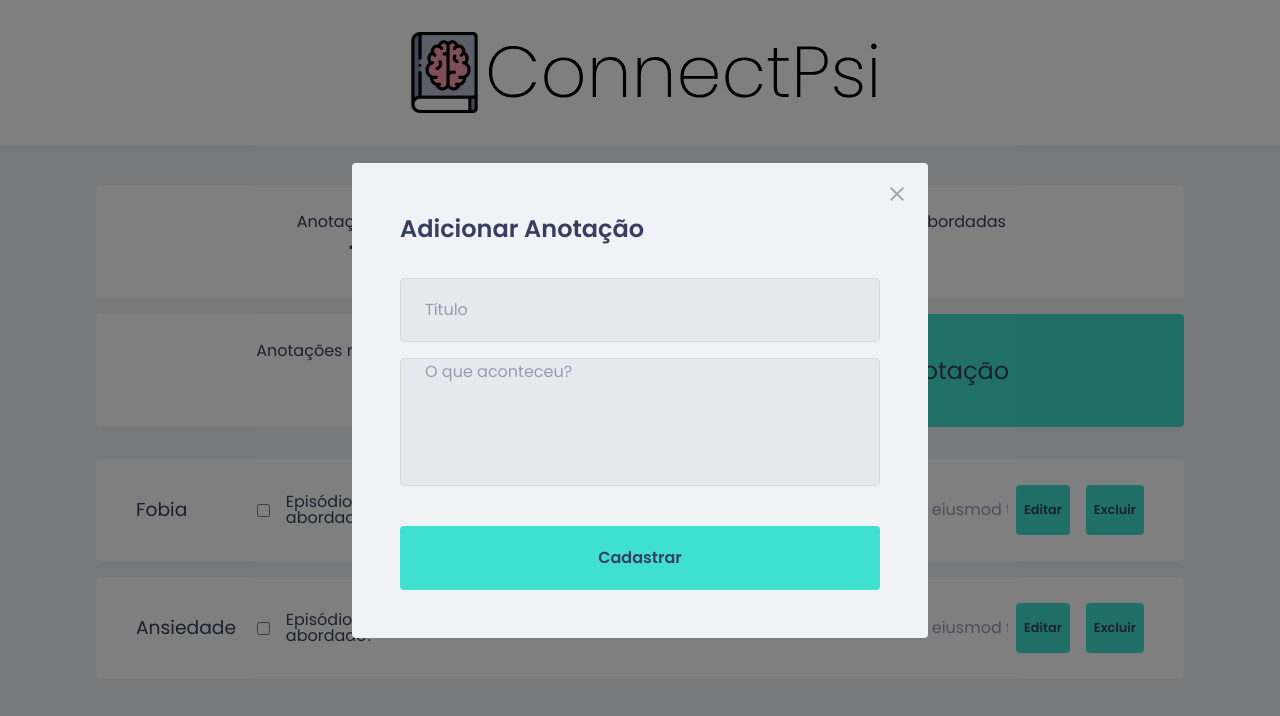
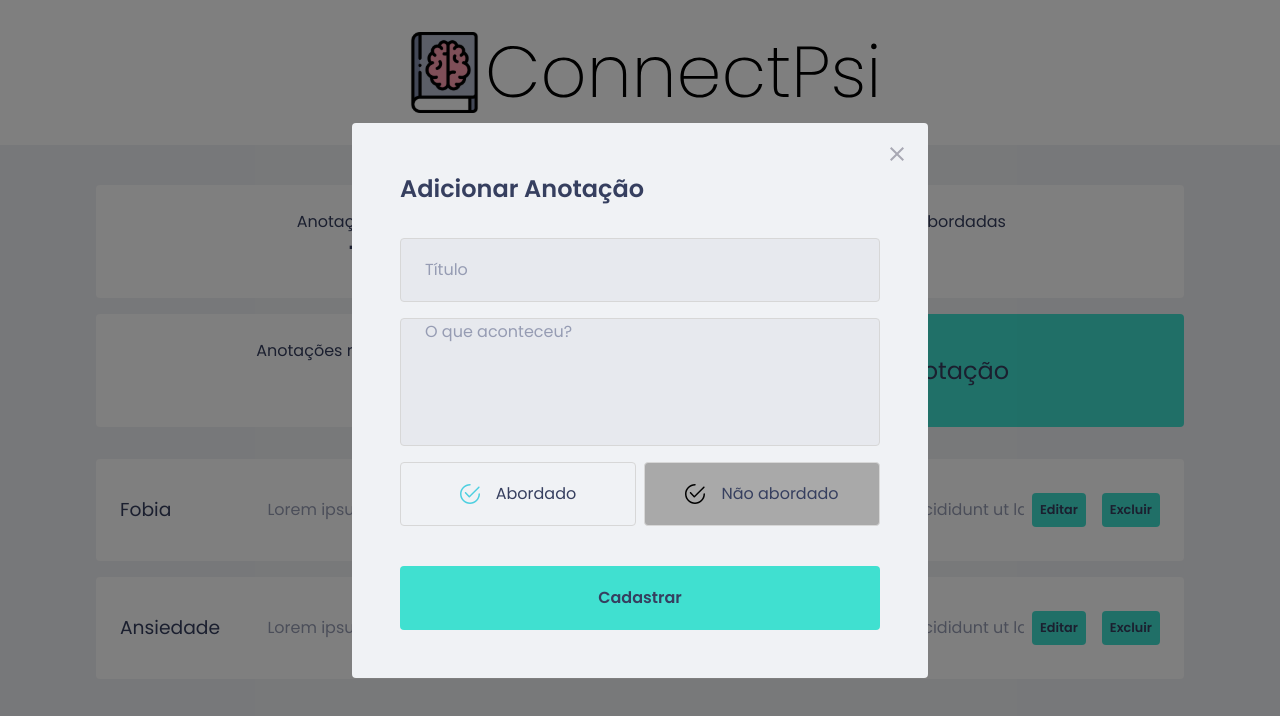
Before and after one commit to jjromary/connectpsi-Historico_De_Episodios, a React (Create React App) app: page / in a window 1280 px wide. Both pictures are taken after a click on the button "Nova anotação". Shown: the top 716 px of the page. Built offline with nearby package versions, Linux system fonts and the light colour scheme; no server answers; what miragejs would draw is missing.

Commit message:
schema criado

```diff
--- a/src/Components/CardsAnotations/index.tsx
+++ b/src/Components/CardsAnotations/index.tsx
@@ -13,8 +13,6 @@ export function CardsAnotations() {
                 <div className="cards">
                     <div>
                         <h3>Fobia</h3>
-                        <input type="checkbox" name="abordation"></input>
-                        <label htmlFor="abordation">Episódio abordado?</label>
                         <p>Lorem ipsum dolor sit amet, consectetur adipiscing elit, sed do eiusmod tempor incididunt ut labore et dolore magna aliqua. Ut enim ad minim veniam, quis nostrud exercitation ullamco laboris nisi ut aliquip ex ea commodo consequat. Duis aute irure dolor in reprehenderit in voluptate velit esse cillum dolore eu fugiat nulla pariatur. Excepteur sint occaecat cupidatat non proident, sunt in culpa qui officia deserunt mollit anim id est laborum.
                         </p>
                         <button type="button">Editar</button>
@@ -22,8 +20,6 @@ export function CardsAnotations() {
                     </div>
                     <div>
                         <h3>Ansiedade</h3>
-                        <input type="checkbox" name="abordation"></input>
-                        <label htmlFor="abordation">Episódio abordado?</label>
                         <p>Lorem ipsum dolor sit amet, consectetur adipiscing elit, sed do eiusmod tempor incididunt ut labore et dolore magna aliqua. Ut enim ad minim veniam, quis nostrud exercitation ullamco laboris nisi ut aliquip ex ea commodo consequat. Duis aute irure dolor in reprehenderit in voluptate velit esse cillum dolore eu fugiat nulla pariatur. Excepteur sint occaecat cupidatat non proident, sunt in culpa qui officia deserunt mollit anim id est laborum.
                         </p>
                         <button type="button">Editar</button>
--- a/src/Components/CardsAnotations/styles.ts
+++ b/src/Components/CardsAnotations/styles.ts
@@ -8,8 +8,8 @@ export const Container = styled.div`
 
       div{
          font-weight:400 ;
-         border-spacing: 1rem 0.5rem;
-         padding: 1rem 2rem;
+         border-spacing: 1rem;
+         padding: 1rem 1rem;
          text-align: left;
          line-height: 1.5rem;
          background: var(--shape);
@@ -41,8 +41,7 @@ export const Container = styled.div`
          }
 
          p {
-            padding: 1rem 2rem;
-            border: 0;
+            padding: 0.5rem 0.5rem;
             color: var(--text-body);
             display: inline-block;
 
@@ -62,7 +61,7 @@ export const Container = styled.div`
             border: 0;
             font-weight: bold;
             border-radius: 0.25rem;
-            padding: 1rem 0.5rem;
+            padding: 0.5rem 0.5rem;
 
 
             transition: filter 0.2s;
--- a/src/Components/NewAnotationModal/index.tsx
+++ b/src/Components/NewAnotationModal/index.tsx
@@ -1,6 +1,12 @@
 import Modal from 'react-modal'
 import closeImg from '../../assets/close.svg';
-import { Container } from './styles'
+
+import noChecked from "../../assets/noChecked.svg"
+import Checked from "../../assets/checked.svg"
+
+import { Container, AnotationsTypeContainer, RadioBox } from './styles'
+import { FormEvent, useState } from 'react';
+import { api } from '../../services/api';
 
 interface NewAnotationModalProps {
     isOpen: boolean;
@@ -8,6 +14,23 @@ interface NewAnotationModalProps {
 }
 
 export function NewAnotationModal({isOpen, onRequestClose}: NewAnotationModalProps) {
+    const [title, setTitle] = useState('');
+    const [anotation, setAnotation] = useState('');
+    const [covered, setCovered] = useState('nao');
+
+    function handleCreateNewAnotation(event: FormEvent) {
+        event.preventDefault();
+
+        const data = ({
+            title,
+            anotation,
+            covered,
+        });
+
+        api.post('/anotations', data)
+    }
+
+
     return(
         <Modal
             isOpen={isOpen}
@@ -24,17 +47,43 @@ export function NewAnotationModal({isOpen, onRequestClose}: NewAnotationModalPro
                 <img src={closeImg} alt="fechar modal" />
             </button>
 
-            <Container>
+            <Container onSubmit={handleCreateNewAnotation}>
             <h2>Adicionar Anotação</h2>
 
             <input
                 placeholder="Título"
+                value={title}
+                onChange={event => setTitle(event.target.value)}
             />
 
             <textarea
                 placeholder="O que aconteceu?"
+                value={anotation}
+                onChange={event => setAnotation(event.target.value)}
 
             />
+
+            <AnotationsTypeContainer>
+                <RadioBox
+                    type="button"
+                    onClick={() => { setCovered('sim'); }}
+                    isActive={covered === 'sim'}
+                    activeColor="yellow"
+                >
+                    <img src={Checked} alt="abordado" />
+                    <span>Abordado</span>
+                </RadioBox>
+
+                <RadioBox
+                    type="button"
+                    onClick={() => { setCovered('nao'); }}
+                    isActive={covered === 'nao'}
+                    activeColor="grey"
+                >
+                     <img src={noChecked} alt="não abordado" />
+                    <span>Não abordado</span>
+                </RadioBox>
+            </AnotationsTypeContainer>
 
             <button type="submit">
                 Cadastrar
--- a/src/Components/NewAnotationModal/styles.ts
+++ b/src/Components/NewAnotationModal/styles.ts
@@ -57,3 +57,55 @@ export const Container = styled.form`
     }
 
 `;
+
+export const AnotationsTypeContainer = styled.div`
+    margin: 1rem 0;
+    display: grid;
+    grid-template-columns: 1fr 1fr;
+    gap: 0.5rem;
+
+    img {
+        width: 20px;
+        height: 20px;
+
+    }
+
+`;
+
+interface RadioBoxProps {
+    isActive: boolean;
+    activeColor: 'yellow' | 'grey';
+}
+
+const colors = {
+    yellow: '#EEDD82',
+    grey:  '#A9A9A9'
+};
+
+export const RadioBox = styled.button<RadioBoxProps>`
+        height: 4rem;
+        border: 1px solid #d7d7d7;
+        border-radius: 0.25rem;
+
+        background: ${(props) => props.isActive
+            ? colors[props.activeColor]
+            : 'transparent'
+        };
+
+        display: flex;
+        align-items: center;
+        justify-content: center;
+
+        transition: border-color 0.2s;
+
+        &:hover{
+            border-color: #aaa;
+        }
+
+        span {
+        display: inline-block;
+        margin-left: 1rem;
+        font-size: 1rem;
+        color: var(--text-title);
+        }
+`;
--- a/src/index.tsx
+++ b/src/index.tsx
@@ -1,23 +1,27 @@
 import React from 'react';
 import ReactDOM from 'react-dom';
-import { createServer } from 'miragejs'
+import { createServer, Model } from 'miragejs'
 import App from './App';
 
 
 
 createServer({
+  models: {
+    anotation: Model,
+  },
+
+
   routes() {
     this.namespace = 'api';
 
     this.get('/anotations', () => {
-      return[
-        {
-          id: 1,
-          covered: Boolean,
-          title: 'Anotation 1',
-          createdAt: new Date()
-        }
-      ]
+      return this.schema.all('anotation')
+    })
+
+    this.post('/anotations', (schema, request) => {
+      const data = JSON.parse(request.requestBody)
+
+      return schema.create('anotation', data)
     })
   }
 })
```
Also changed, not shown: src/assets/checked.svg (added), src/assets/noChecked.svg (added).
